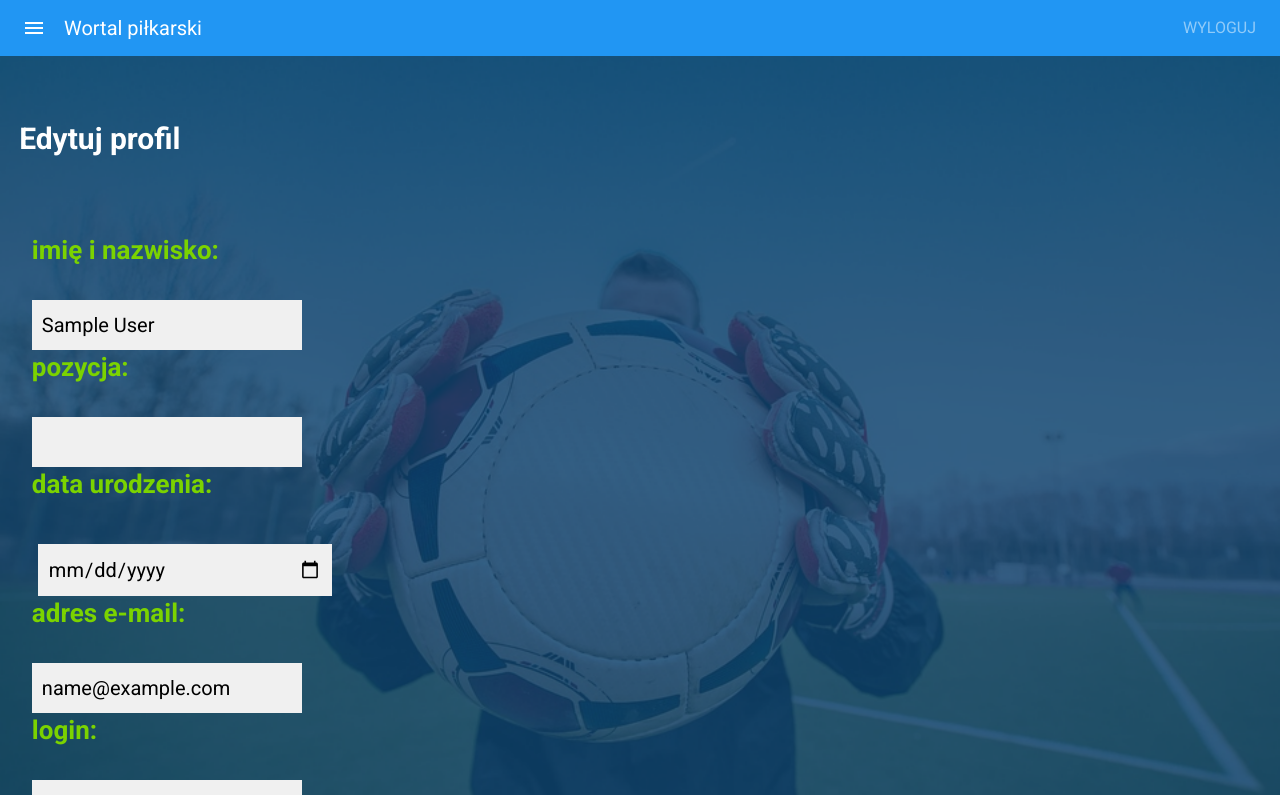
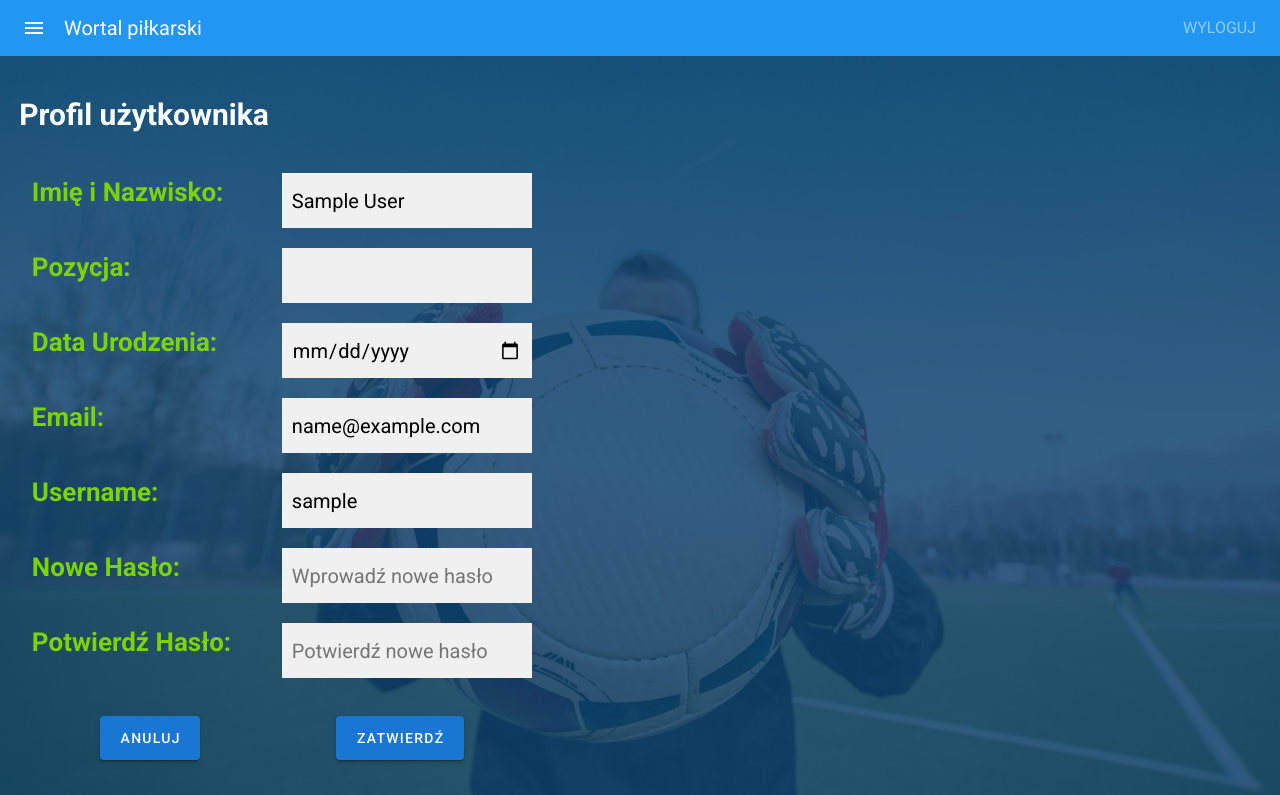
Before and after one commit to lukaszmichalik/Wortal, a Vue app in the folder client/: page /editProfile in a window 1280 px wide. Shown: the top 795 px of the page. Built offline with nearby package versions, Linux system fonts and the light colour scheme; sample sign-in values are in the browser's storage.

Commit message:
Update EditProfile.vue

```diff
--- a/client/src/views/EditProfile.vue
+++ b/client/src/views/EditProfile.vue
@@ -1,185 +1,180 @@
 <template>
-  <div id="edit_profile_background">
-    <div id="edit_profile_space" />
-    <div id="edit_profile_div" class="global_div">
-      <p id="edit_profile_caption" class="global_caption">Edytuj profil</p>
+  <v-app id="user_edit_app">
+    <div id="user_edit_div" class="user_edit_div">
+      <form name="editForm" @submit.prevent="handleEdit">
+        <v-row flex>
+          <v-col>
+            <p class="user_edit_caption">
+              Profil użytkownika
+            </p>
 
-      <v-row id="edit_profile_row">
-        <p id="edit_profile_label">imię i nazwisko:</p>
+            <v-row class="user_edit_row" justify="space-between">
+              <p class="user_edit_label">Imię i Nazwisko:</p>
               <input
-          id="edit_profile_name"
-          class="global_login_or_register_data_input"
+                required
+                class="user_edit_input"
+                v-validate="'required|min:3|max:40'"
                 type="text"
                 name="name"
-          :value="currentUser.name"
+                v-model="user.name"
               />
             </v-row>
 
-      <v-row id="edit_profile_row">
-        <p id="edit_profile_label">pozycja:</p>
+            <v-row  class="user_edit_row" justify="space-between">
+              <p class="user_edit_label">Pozycja:</p>
+              <select
+                required
+                v-model="user.position"
+
+                class="user_edit_input"
+                name="position"
+              >
+                <option value="napastnik">napastnik</option>
+                <option value="obrońca">obrońca</option>
+                <option value="bramkarz">bramkarz</option>
+                <option value="pomocnik">pomocnik</option>
+              </select>
+            </v-row>
+
+            <v-row class="user_edit_row" justify="space-between">
+              <p class="user_edit_label">Data Urodzenia:</p>
+
               <input
-          id="edit_profile_position"
-          class="global_login_or_register_data_input"
-          type="text"
-          name="position"
-          :value="currentUser.position"
+                required
+                class="user_edit_input"
+                type="date"
+                v-model="user.dob"
+                v-validate="'required'"
+                name="dob"
               />
             </v-row>
 
-      <v-row id="edit_profile_row">
-        <p id="edit_profile_label">data urodzenia:</p>
+            <v-row class="user_edit_row" justify="space-between">
+              <p class="user_edit_label">Email:</p>
+
               <input
-          id="edit_profile_dob"
-          class="global_login_or_register_data_input"
-          type="date"
-          name="dob"
-          :value="currentUser.dob"
+                class="user_edit_input"
+                type="email"
+                v-model="user.email"
+                v-validate="'required|email|max:30'"
+                name="email"
               />
             </v-row>
 
-      <v-row id="edit_profile_row">
-        <p id="edit_profile_label">adres e-mail:</p>
+            <v-row class="user_edit_row" justify="space-between">
+              <p class="user_edit_label">Username:</p>
+
               <input
-          id="edit_profile_email"
-          class="global_login_or_register_data_input"
-          type="email"
-          name="email"
-          :value="currentUser.email"
+                class="user_edit_input"
+                type="text"
+                v-model="user.username"
+                v-validate="'required|min:3|max:20'"
+                name="username"
               />
             </v-row>
 
-      <v-row id="edit_profile_row">
-        <p id="edit_profile_label">login:</p>
+            <v-row class="user_edit_row" justify="space-between">
+              <p class="user_edit_label">Nowe Hasło:</p>
+
               <input
-          id="edit_profile_login"
-          class="global_login_or_register_data_input"
-          type="text"
-          name="login"
-          :value="currentUser.username"
-        />
-      </v-row>
-
-      <v-row id="edit_profile_row">
-        <p id="edit_profile_label">hasło:</p>
-        <input
-          id="edit_profile_password"
-          class="global_login_or_register_data_input"
+                class="user_edit_input"
                 type="password"
-          placeholder="podaj nowe hasło"
+                placeholder="Wprowadź nowe hasło"
+                v-model="user.password"
+                v-validate="'min:6|max:30'"
                 name="password"
               />
             </v-row>
 
-      <br />
-      <div id="edit_profile_buttons_div" class="global_div_centerize">
-        <v-btn id="edit_profile_button_ok" class="global_v_btn">OK</v-btn>
-        <br />
-        <v-btn
-          id="edit_profile_button_cancel"
-          class="global_v_btn"
-          to="/UserProfile"
-          >ANULUJ</v-btn
-        >
+            <v-row class="user_edit_row" justify="space-between">
+              <p class="user_edit_label">Potwierdź Hasło:</p>
+
+              <input
+                class="user_edit_input"
+                type="password"
+                placeholder="Potwierdź nowe hasło"
+                v-validate="'min:6|max:30'"
+                v-model="confirmPassword"
+                name="confirmPassword"
+              />
+            </v-row>
+
+            <v-row class="user_edit_row" justify="center">
+              <div v-if="message" class="alert-danger">
+                {{ message }}
               </div>
+            </v-row>
+
+            <v-row id="user_edit_row_button" justify="space-around">
+
+                <v-btn color="primary" class="mt-5" large dark @click="cancel"> Anuluj </v-btn>
+
+                <v-btn color="primary" class="mt-5" large dark type="submit">
+                  Zatwierdź
+                </v-btn>
+
+            </v-row>
+          </v-col>
+        </v-row>
+      </form>
     </div>
-  </div>
+  </v-app>
 </template>
 
-
-
-
-
 <script>
+import UserService from '../services/user.service';
+import AuthService from '../services/auth.service';
+import User from '../models/user';
 export default {
-  name: 'UserProfile',
+  name: 'EditProfile',
+  data() {
+    return {
+      user: new User('', '', '', '', '', '', ''),
+      confirmPassword: '',
+      submitted: false,
+      successful: false,
+      message: '',
+      userValue: JSON.parse(localStorage.getItem('user')) || '',
+    };
+  },
   computed: {
     currentUser() {
-      return this.$store.state.auth.user;
+      return this.userValue;
+    },
+  },
+  methods: {
+    cancel() {
+      this.$router.push('/userProfile');
+    },
+    handleEdit() {
+      if (this.user.password == this.confirmPassword) {
+        console.log('it went to api');
+        this.user.id = this.currentUser.id;
+        UserService.editUser(this.user);
+
+        if (this.user.username != this.currentUser.username) {
+          this.$store.dispatch('auth/logout');
+          this.$router.push('/login');
+        }
+      } else {
+        this.message = 'Nie pasujące hasła';
+      }
     },
   },
   mounted() {
+    this.user.name = this.currentUser.name;
+    this.user.position = this.currentUser.position;
+    this.user.dob = this.currentUser.dob;
+    this.user.email = this.currentUser.email;
+    this.user.username = this.currentUser.username;
+
     if (!this.currentUser) {
-      this.$router.push('/Login');
+      this.$router.push('/login');
     }
   },
 };
 </script>
 
-
-
-
-
 <style>
-@import '../styles/style_edit_profile.css';
+@import '../styles/style_user_edit.css';
 </style>
-
-
-
-
-
-
-
-
-
-
-
-
-
-
-
-
-
-
-
-<!--<template>
-  <v-app id="user_profile_app">
-    <div id="user_profile_div" class="global_div">
-      <v-col>
-        <p id="user_profile_caption" class="global_caption">
-          Profil użytkownika
-        </p>
-
-        <v-row id="user_profile_row">
-          <p id="user_profile_label">Imię i Nazwisko:</p>
-          <input
-            class="global_login_or_register_data_input"
-            v-validate="'required|min:3|max:20'"
-            type="text"
-            name="name"
-            :value="currentUser.name"
-          />
-        </v-row>
-      </v-col>
-    </div>
-  </v-app>
-</template>
-
-
-
-
-
-<script>
-export default {
-  name: 'UserProfile',
-  computed: {
-    currentUser() {
-      return this.$store.state.auth.user;
-    },
-  },
-  mounted() {
-    if (!this.currentUser) {
-      this.$router.push('/Login');
-    }
-  },
-};
-</script>
-
-
-
-
-
-<style>
-@import '../styles/style_user_profile.css';
-@import '../styles/style_register.css';
-</style>
-!-->
```
Lines whose indentation alone changed are shown as unchanged.
